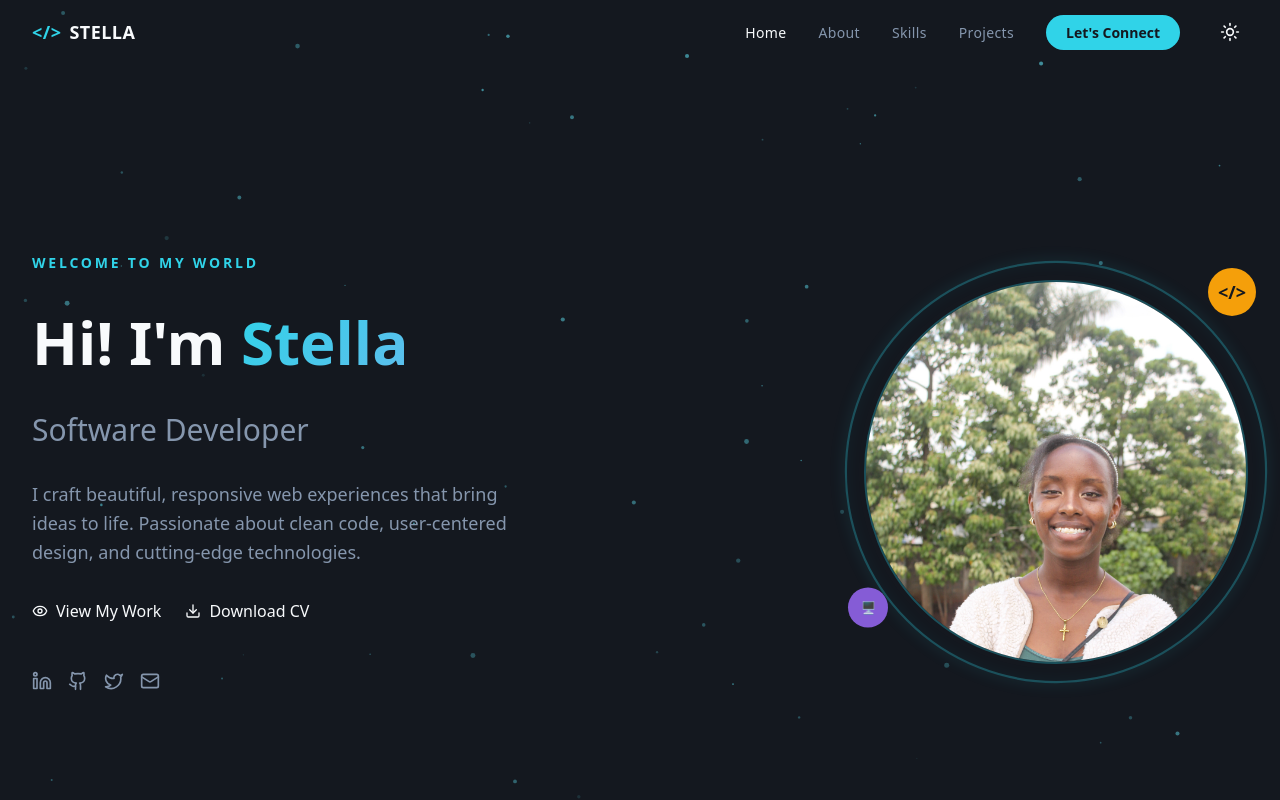
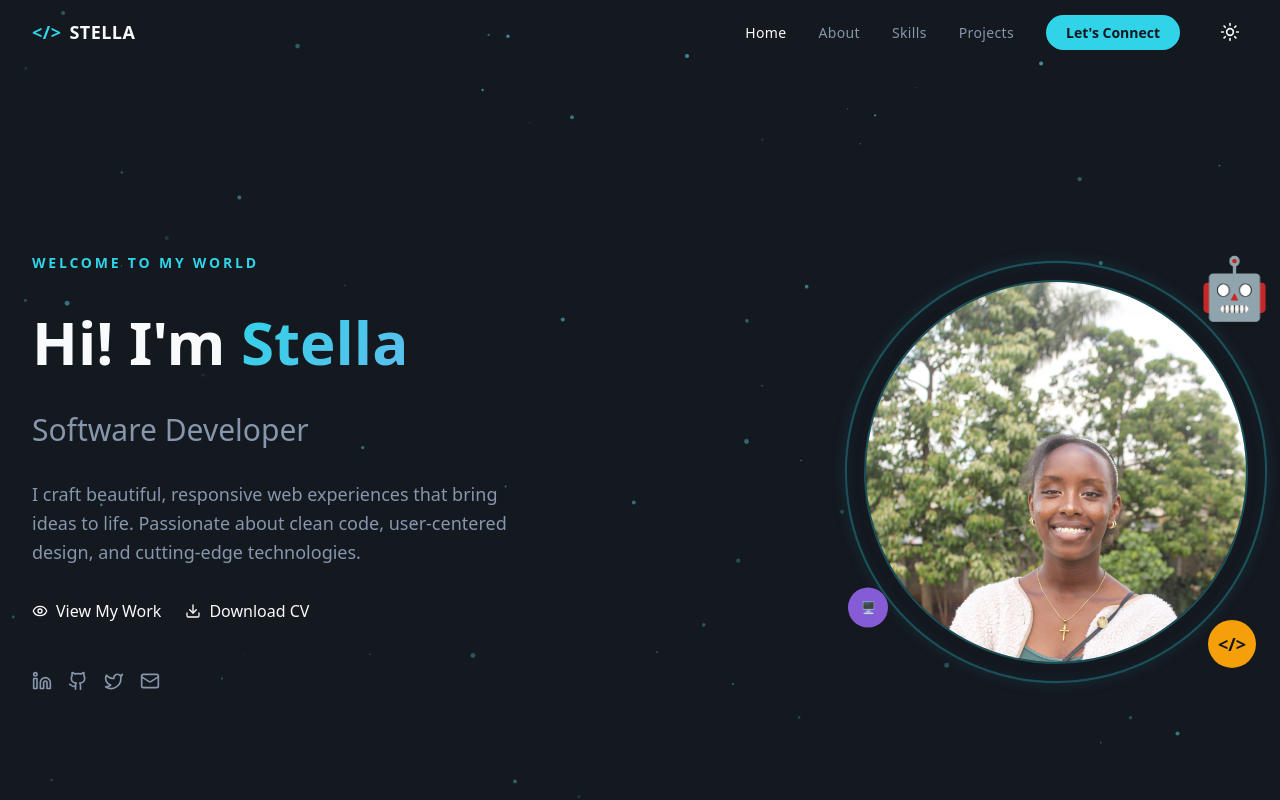
Before and after one commit to Stella-wach/FUTURE_FS_01, a React (Vite) app: page / in a window 1280 px wide. Shown: the top 800 px of the page. Built offline with nearby package versions, Linux system fonts and the light colour scheme; the HTML template or start-up script is replaced by a standard one.

Commit message:
Add rotating robot on homepage
Co-authored-by: Stella-wach <198895781+Stella-wach@users.noreply.github.com>

```diff
--- a/src/pages/Home.tsx
+++ b/src/pages/Home.tsx
@@ -145,11 +145,21 @@ export default function Home() {
                     />
                   </div>
 
+                  {/* Rotating Robot */}
+                  <motion.div
+                    animate={{ rotateY: 360 }}
+                    transition={{ duration: 6, repeat: Infinity, ease: "linear" }}
+                    style={{ perspective: 800 }}
+                    className="absolute -top-6 -right-6 text-6xl cursor-pointer select-none"
+                  >
+                    🤖
+                  </motion.div>
+
                   {/* Floating accent icons */}
                   <motion.div
                     animate={{ y: [-5, 5, -5] }}
                     transition={{ duration: 3, repeat: Infinity, ease: "easeInOut" }}
-                    className="absolute -top-2 -right-2 w-12 h-12 rounded-full bg-amber flex items-center justify-center text-primary-foreground font-bold text-lg"
+                    className="absolute -bottom-2 -right-2 w-12 h-12 rounded-full bg-amber flex items-center justify-center text-primary-foreground font-bold text-lg"
                   >
                     {'</>'}
                   </motion.div>
```
